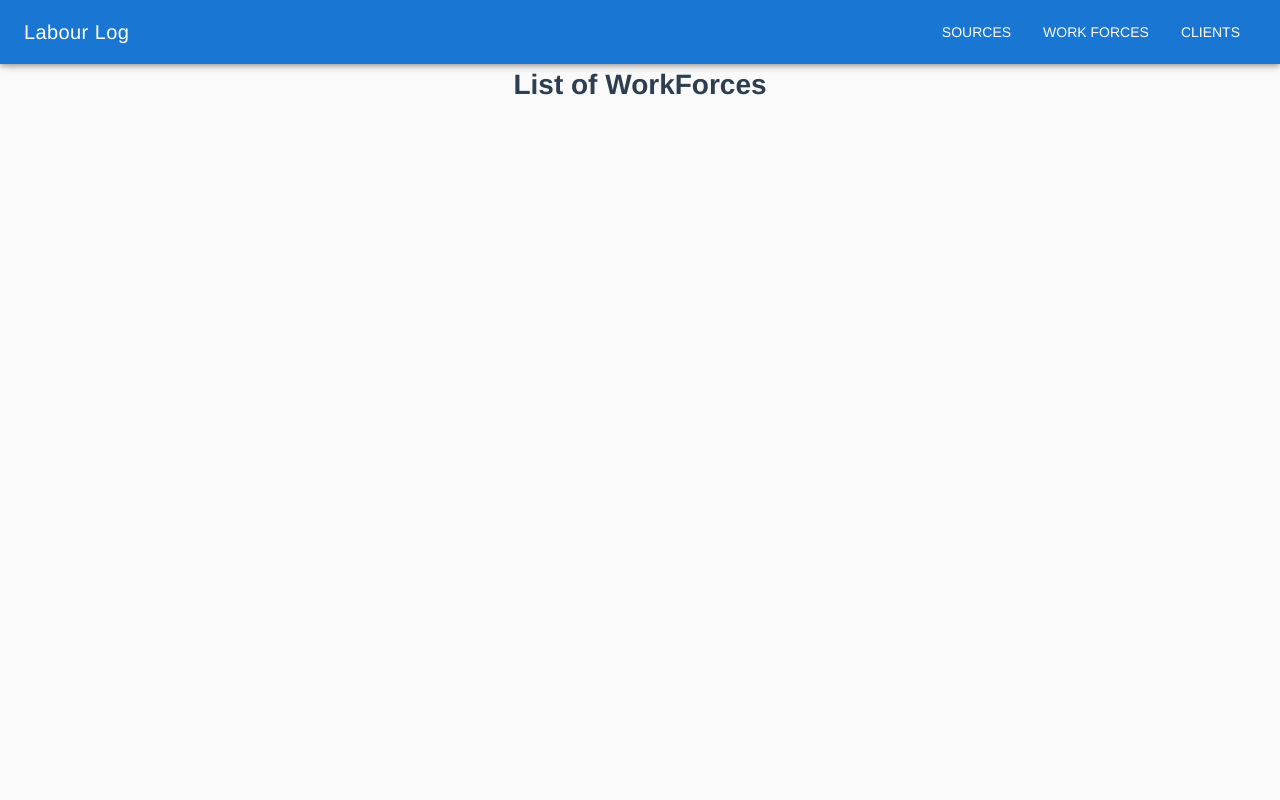
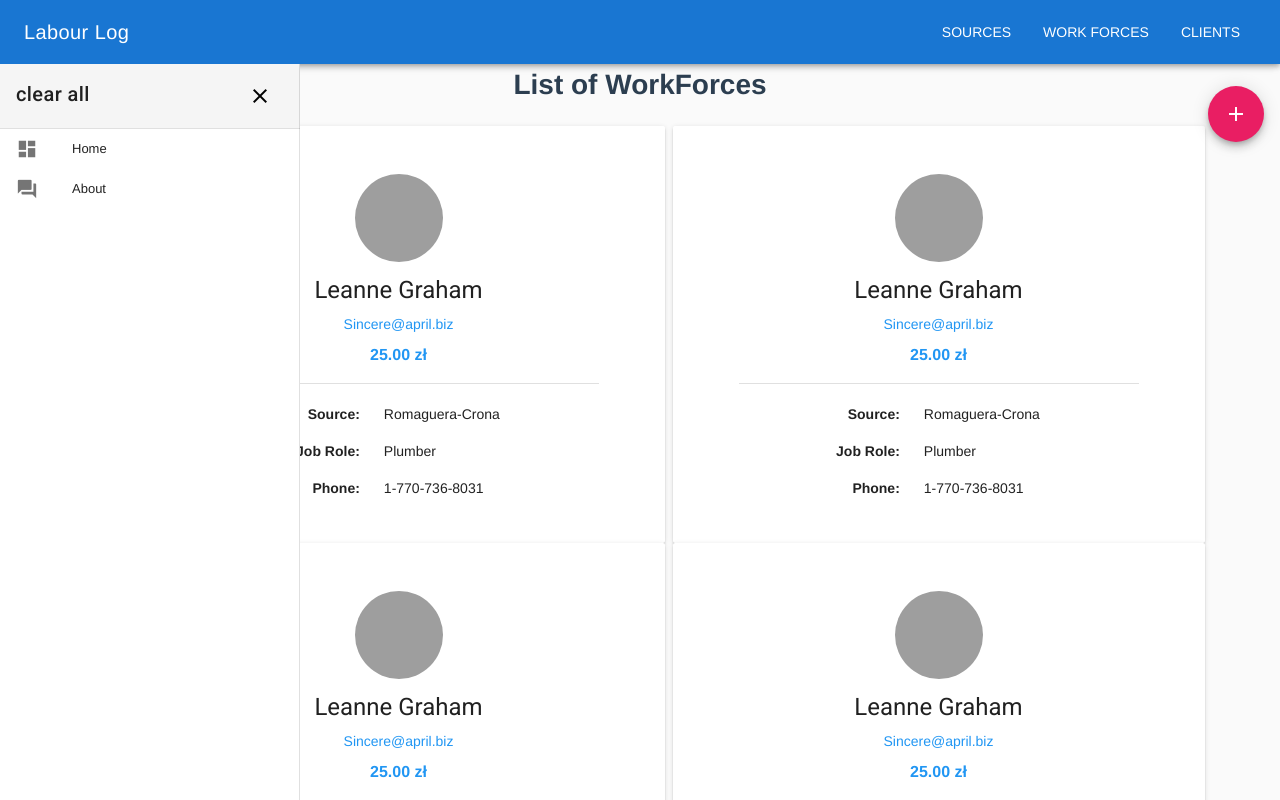
Before and after one commit to zeel91297/LabourLog, a Vue app in the folder labour-log-app/: page /workforces in a window 1280 px wide. Shown: the top 800 px of the page. Built offline with nearby package versions, Linux system fonts and the light colour scheme; grey boxes are pictures that could not be loaded.

Commit message:
workforce component added

```diff
--- /dev/null
+++ b/labour-log-app/src/components/WorkForce.vue
@@ -0,0 +1,101 @@
+<template>
+  <v-card app>
+    <v-layout justify-space-between pa-3>
+      <v-flex d-flex text-xs-center>
+        <v-scroll-y-transition mode="out-in">
+          <v-card class="pt-4 mx-auto" flat max-width="400">
+            <v-card-text>
+              <v-avatar size="88">
+                <v-img
+                  src="https://avataaars.io/?avatarStyle=Circle&topType=LongHairStraight&accessoriesType=Blank&hairColor=Black&facialHairType=Blank&clotheType=Hoodie&clotheColor=Blue03&eyeType=Surprised&eyebrowType=UpDownNatural&mouthType=Default&skinColor=Light"
+                  class="mb-4"
+                />
+              </v-avatar>
+              <h3 class="headline mb-2">Leanne Graham</h3>
+              <div class="blue--text mb-2">Sincere@april.biz</div>
+              <div class="blue--text subheading font-weight-bold">{{amt | currency('zł')}}</div>
+            </v-card-text>
+            <v-divider></v-divider>
+            <v-layout tag="v-card-text" text-xs-left wrap>
+              <v-flex tag="strong" xs5 text-xs-right mr-3 mb-2>Source:</v-flex>
+              <v-flex>Romaguera-Crona</v-flex>
+              <v-flex tag="strong" xs5 text-xs-right mr-3 mb-2>Job Role:</v-flex>
+              <v-flex>Plumber</v-flex>
+              <v-flex tag="strong" xs5 text-xs-right mr-3 mb-2>Phone:</v-flex>
+              <v-flex>1-770-736-8031</v-flex>
+            </v-layout>
+          </v-card>
+        </v-scroll-y-transition>
+      </v-flex>
+    </v-layout>
+  </v-card>
+</template>
+
+<script>
+import currencyFilter from "../shared/currency-filter";
+
+const avatars = [
+  "?accessoriesType=Blank&avatarStyle=Circle&clotheColor=PastelGreen&clotheType=ShirtScoopNeck&eyeType=Wink&eyebrowType=UnibrowNatural&facialHairColor=Black&facialHairType=MoustacheMagnum&hairColor=Platinum&mouthType=Concerned&skinColor=Tanned&topType=Turban",
+  "?accessoriesType=Sunglasses&avatarStyle=Circle&clotheColor=Gray02&clotheType=ShirtScoopNeck&eyeType=EyeRoll&eyebrowType=RaisedExcited&facialHairColor=Red&facialHairType=BeardMagestic&hairColor=Red&hatColor=White&mouthType=Twinkle&skinColor=DarkBrown&topType=LongHairBun",
+  "?accessoriesType=Prescription02&avatarStyle=Circle&clotheColor=Black&clotheType=ShirtVNeck&eyeType=Surprised&eyebrowType=Angry&facialHairColor=Blonde&facialHairType=Blank&hairColor=Blonde&hatColor=PastelOrange&mouthType=Smile&skinColor=Black&topType=LongHairNotTooLong",
+  "?accessoriesType=Round&avatarStyle=Circle&clotheColor=PastelOrange&clotheType=Overall&eyeType=Close&eyebrowType=AngryNatural&facialHairColor=Blonde&facialHairType=Blank&graphicType=Pizza&hairColor=Black&hatColor=PastelBlue&mouthType=Serious&skinColor=Light&topType=LongHairBigHair",
+  "?accessoriesType=Kurt&avatarStyle=Circle&clotheColor=Gray01&clotheType=BlazerShirt&eyeType=Surprised&eyebrowType=Default&facialHairColor=Red&facialHairType=Blank&graphicType=Selena&hairColor=Red&hatColor=Blue02&mouthType=Twinkle&skinColor=Pale&topType=LongHairCurly"
+];
+
+const pause = ms => new Promise(resolve => setTimeout(resolve, ms));
+
+export default {
+  data() {
+    return {
+      active: [],
+      avatar: null,
+      open: [],
+      users: [],
+      amt: 25
+    };
+  },
+  filters: {
+    currency: currencyFilter
+  },
+  computed: {
+    items() {
+      return [
+        {
+          name: "Users",
+          children: this.users
+        }
+      ];
+    },
+    selected() {
+      if (!this.active.length) return undefined;
+
+      const id = this.active[0];
+
+      return this.users.find(user => user.id === id);
+    }
+  },
+
+  watch: {
+    selected: "randomAvatar"
+  },
+
+  methods: {
+    async fetchUsers(item) {
+      // Remove in 6 months and say
+      // you've made optimizations! :)
+      await pause(1500);
+
+      return fetch("https://jsonplaceholder.typicode.com/users")
+        .then(res => res.json())
+        .then(json => item.children.push(...json))
+        .catch(err => console.warn(err));
+    },
+    randomAvatar() {
+      this.avatar = avatars[Math.floor(Math.random() * avatars.length)];
+    }
+  }
+};
+</script>
+
+<style>
+</style>
--- /dev/null
+++ b/labour-log-app/src/shared/currency-filter.js
@@ -0,0 +1,3 @@
+export default function (amount, symbol) {
+  return `${amount.toFixed(2)} ${symbol}`
+}
--- a/labour-log-app/src/views/Workforces.vue
+++ b/labour-log-app/src/views/Workforces.vue
@@ -2,11 +2,80 @@
   <div>
     <v-spacer></v-spacer>
     <h1>List of WorkForces</h1>
+
+    <v-btn
+      dark
+      color="black"
+      @click.stop="drawer = !drawer"
+      class="left"
+      style="margin-bottom:15px"
+    >
+      <v-icon dark>tune</v-icon>Filters
+    </v-btn>
+
+    <v-btn color="pink" dark absolute top right fab style="margin-top:50px">
+      <v-icon>add</v-icon>
+    </v-btn>
+
+    <!-- <v-icon class="left">about</v-icon> -->
+    <v-navigation-drawer v-model="drawer" absolute>
+      <v-toolbar flat>
+        <v-list>
+          <v-list-tile>
+            <v-list-tile-title class="title">clear all</v-list-tile-title>
+            <v-btn flat icon color="black" @click.stop="drawer = !drawer">
+              <v-icon>close</v-icon>
+            </v-btn>
+          </v-list-tile>
+        </v-list>
+      </v-toolbar>
+
+      <v-divider></v-divider>
+
+      <v-list dense class="pt-0">
+        <v-list-tile v-for="item in items" :key="item.title" @click="checkButton">
+          <v-list-tile-action>
+            <v-icon>{{ item.icon }}</v-icon>
+          </v-list-tile-action>
+
+          <v-list-tile-content>
+            <v-list-tile-title>{{ item.title }}</v-list-tile-title>
+          </v-list-tile-content>
+        </v-list-tile>
+      </v-list>
+    </v-navigation-drawer>
+    <v-container grid-list-md grid-list-sm>
+      <v-layout row wrap>
+        <v-flex md6 sm12 v-for="i in 5" :key="`6${i}`">
+          <WorkForce></WorkForce>
+        </v-flex>
+      </v-layout>
+    </v-container>
   </div>
 </template>
 
 <script>
-export default {};
+import WorkForce from '@/components/WorkForce.vue'
+export default {
+  components: {
+    WorkForce
+  },
+  data () {
+    return {
+      drawer: true,
+      items: [
+        { title: 'Home', icon: 'dashboard' },
+        { title: 'About', icon: 'question_answer' }
+      ],
+      right: null
+    }
+  },
+  methods: {
+    checkButton () {
+      console.log('hello')
+    }
+  }
+}
 </script>
 
 <style>
```
Also changed, not shown: labour-log-app/src/components/NavBar.vue (+8 -8 lines).
